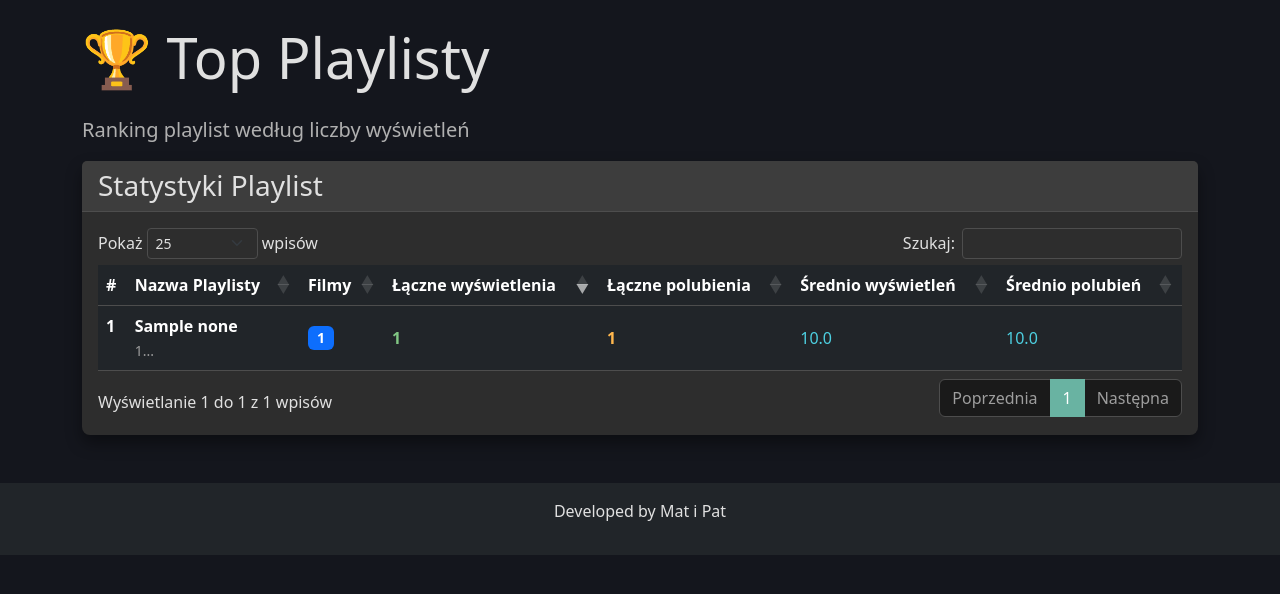
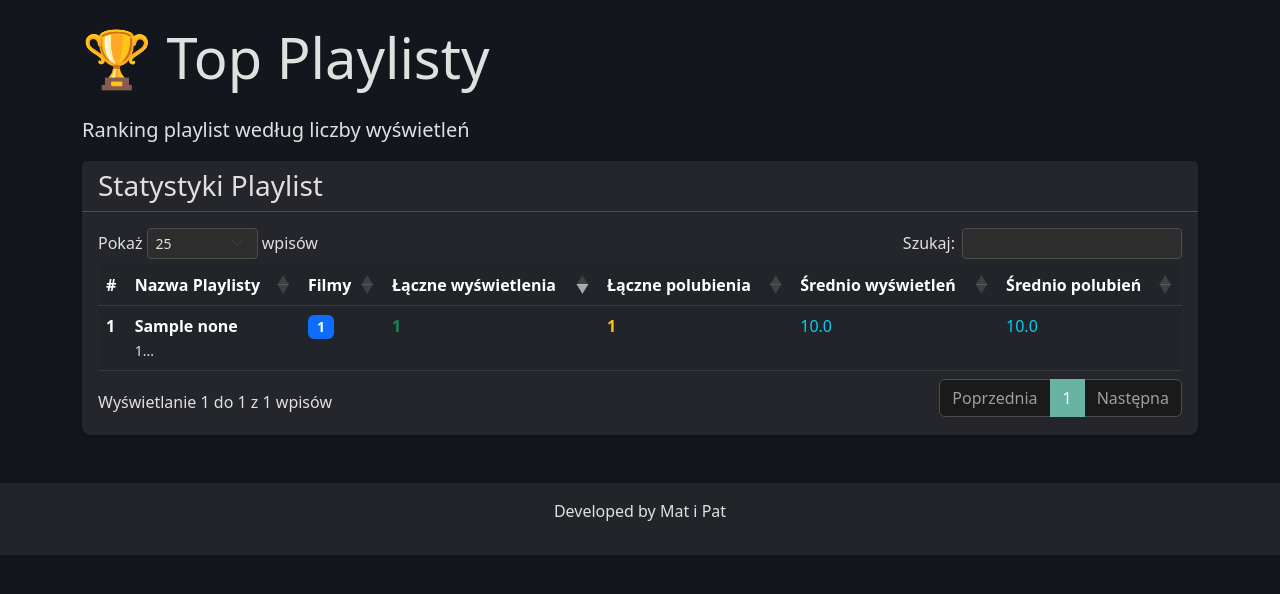
Before and after one commit to mwisniewski1991/zero_stats, a Flask app: page /top-playlists/ in a window 1280 px wide. Shown: the part 62-656 px from the top of the page. Run offline with Flask 3, Linux system fonts and the light colour scheme; a database or web service that is not in the repository returns one stand-in record (values such as "Sample title"); some libraries are stand-ins or nearby versions.

Commit message:
Change chart card style

```diff
--- a/app/website/app/blueprints/playlists/static/css/playlists.css
+++ b/app/website/app/blueprints/playlists/static/css/playlists.css
@@ -24,7 +24,7 @@
 /* Chart container styling */
 .chart-container {
     min-height: 100px;
-    background-color: #2d2d2d;
+    background-color: #24262c;
     border-radius: 0.25rem;
     padding: 0.5rem;
 }
--- a/app/website/app/static/css/style.css
+++ b/app/website/app/static/css/style.css
@@ -28,12 +28,12 @@ body {
     border: none;
     box-shadow: 0 0.125rem 0.25rem rgba(0, 0, 0, 0.3);
     border-radius: 0.5rem;
-    background-color: #2d2d2d;
+    background-color: #24262c;
     color: #e0e0e0;
 }
 
 .card-header {
-    background-color: #3d3d3d;
+    background-color: #24262c;
     border-bottom: 1px solid #4d4d4d;
     border-radius: 0.5rem 0.5rem 0 0;
     color: #e0e0e0;
@@ -43,7 +43,8 @@ body {
     border-left: none;
     border-right: none;
     border-radius: 0;
-    background-color: #2d2d2d;
+    /* background-color: #2d2d2d; */
+    background-color: #24262c;
     border-color: #4d4d4d;
     color: #e0e0e0;
 }
@@ -60,32 +61,6 @@ body {
     font-size: 0.875em;
 }
 
-.table {
-    color: #e0e0e0;
-}
-
-.table th {
-    border-top: none;
-    font-weight: 600;
-    border-color: #4d4d4d;
-}
-
-.table td {
-    vertical-align: middle;
-    border-color: #4d4d4d;
-}
-
-.alert-danger {
-    background-color: #dc3545;
-    border-color: #dc3545;
-    color: #fff;
-}
-
-.alert-info {
-    background-color: #17a2b8;
-    border-color: #17a2b8;
-    color: #fff;
-}
 
 /* Responsive adjustments */
 @media (max-width: 768px) {
@@ -96,33 +71,6 @@ body {
     .card-body {
         padding: 1rem;
     }
-}
-
-/* Animation for cards */
-.card {
-    transition: transform 0.2s ease-in-out, box-shadow 0.2s ease-in-out;
-    box-shadow: 0 0.5rem 1rem rgba(0, 0, 0, 0.4);
-}
-
-/* Custom colors for statistics */
-.text-primary {
-    color: #4fc3f7 !important;
-}
-
-.text-success {
-    color: #81c784 !important;
-}
-
-.text-info {
-    color: #4dd0e1 !important;
-}
-
-.text-warning {
-    color: #ffb74d !important;
-}
-
-.text-muted {
-    color: #9e9e9e !important;
 }
 
 /* Loading spinner */
@@ -166,19 +114,10 @@ h1, h2, h3, h4, h5, h6 {
     color: #e0e0e0;
 }
 
-.lead {
-    color: #b0b0b0;
+.text-muted {
+    color: #e0e0e0 !important;
 }
 
-.btn-primary {
-    background-color: #69b3a2;
-    border-color: #69b3a2;
-}
-
-.btn-primary:hover {
-    background-color: #5a9d8a;
-    border-color: #5a9d8a;
-}
 
 /* Footer styling */
 .footer-custom {
```
Also changed, not shown: app/website/app/blueprints/top_playlists/static/css/top_playlists.css (added).
